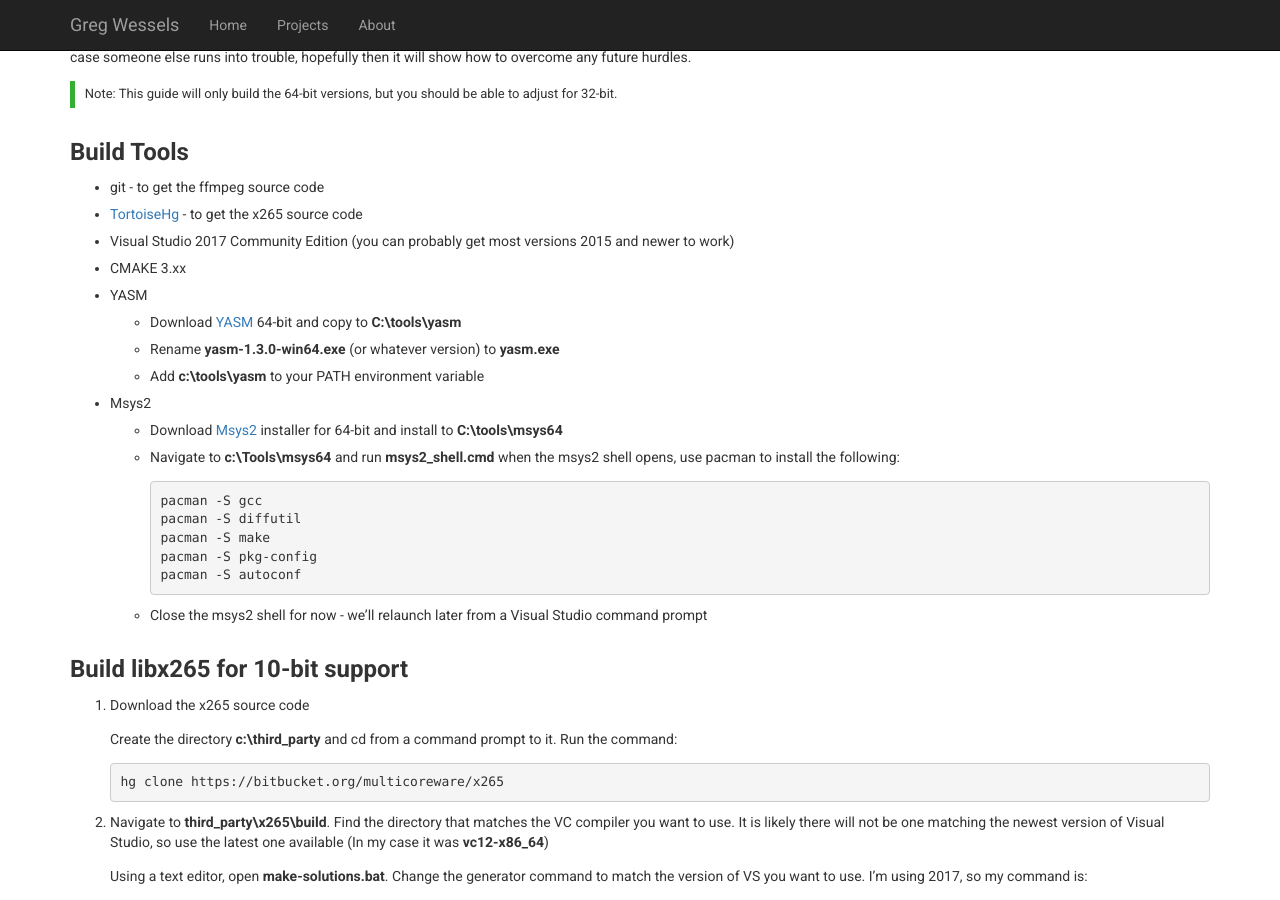
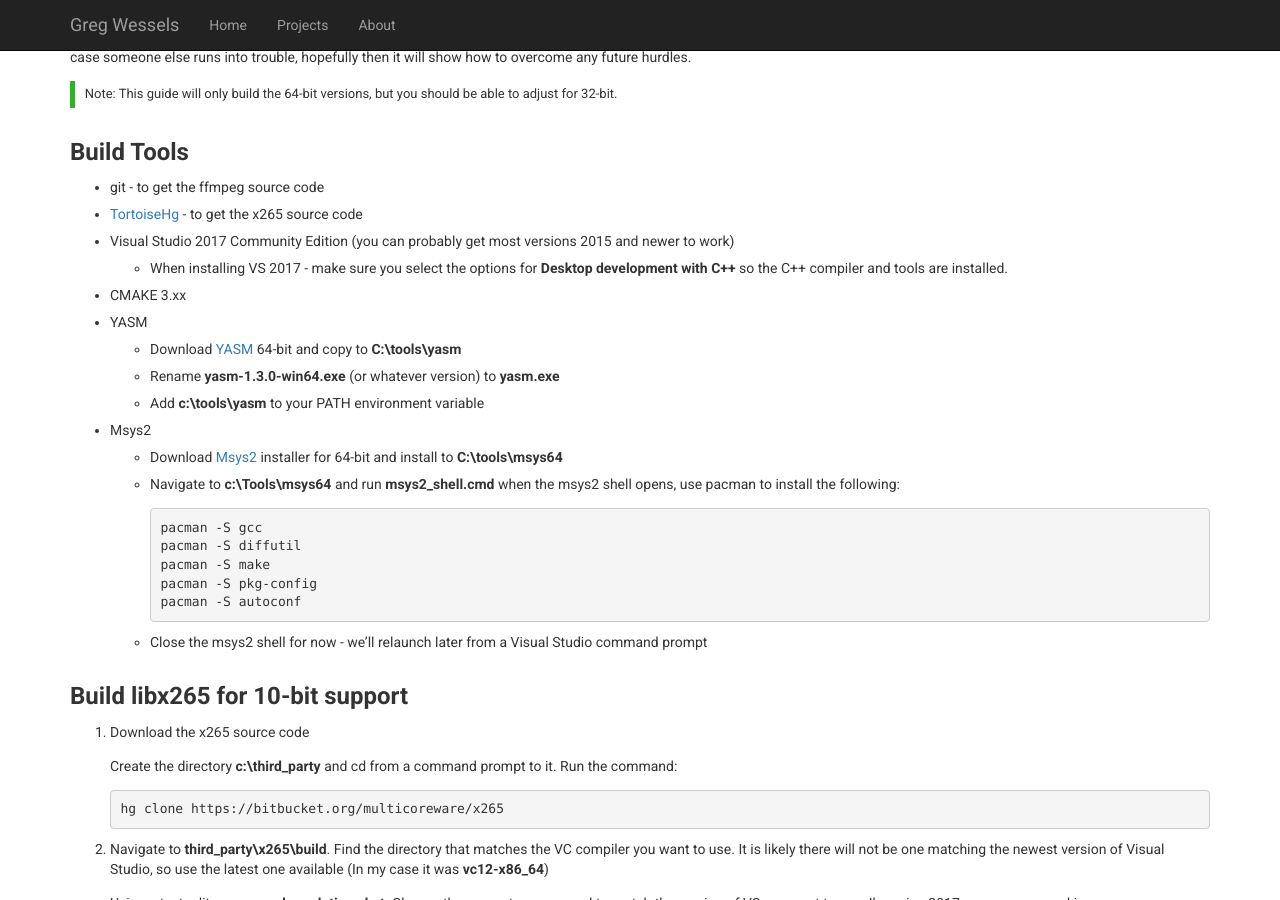
Before and after one commit to wesselsga/wesselsga.github.io, a Jekyll site: the page built from _posts/2017-10-27-ffmpeg-x265.md, in a window 1280 px wide and 900 px high, scrolled down 408 px. Built offline with Jekyll 4.4.1, drawn with Linux system fonts in a browser that asks for light colours.

Commit message:
Update 2017-10-27-ffmpeg-x265.md

```diff
--- a/_posts/2017-10-27-ffmpeg-x265.md
+++ b/_posts/2017-10-27-ffmpeg-x265.md
@@ -30,6 +30,7 @@
 * git - to get the ffmpeg source code
 * [TortoiseHg](https://tortoisehg.bitbucket.io/) - to get the x265 source code
 * Visual Studio 2017 Community Edition (you can probably get most versions 2015 and newer to work)
+  * When installing VS 2017 - make sure you select the options for **Desktop development with C++** so the C++ compiler and tools are installed.
 * CMAKE 3.xx
 * YASM
   * Download [YASM](http://yasm.tortall.net/) 64-bit and copy to **C:\tools\yasm**
```
